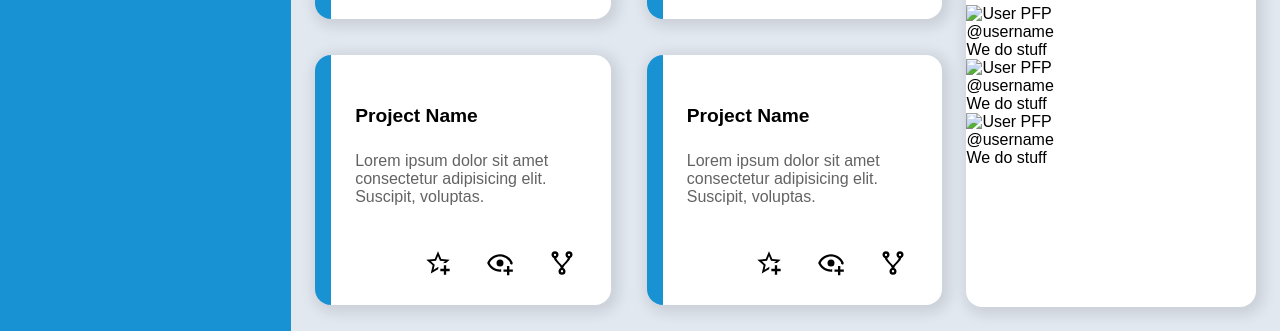
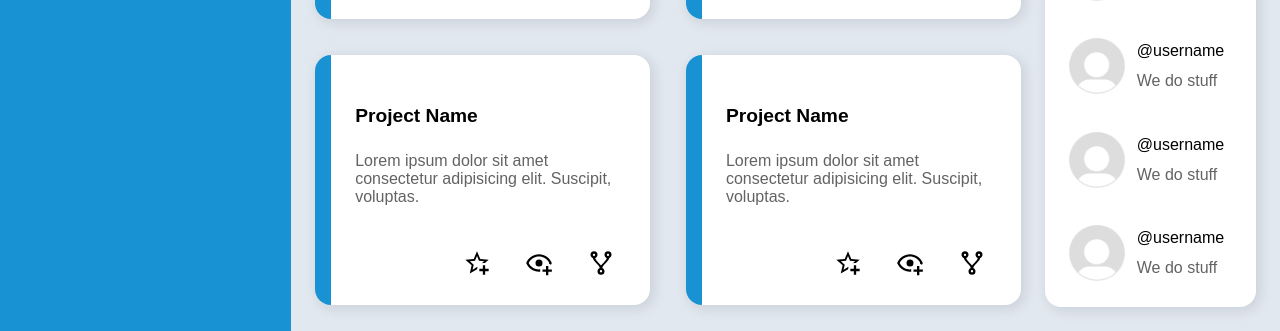
Before and after one commit to Siriuszx/admin-dashboard, a plain HTML site: page index.html in a window 1280 px wide. Shown: the part 773-1104 px from the top of the page. Drawn offline with Linux system fonts and the light colour scheme.

Commit message:
Add style to trending section

```diff
--- a/index.html
+++ b/index.html
@@ -190,24 +190,24 @@
                 <h4 class="container-header">Trending</h4>
                 <div class="trending-card-container">
                     <div class="trending-card">
-                        <img class="user-pfp" src="" alt="User PFP">
+                        <img class="user-pfp" src="imgs/Default_pfp.png" alt="User PFP">
                         <div class="user-alias">@<span class="usr-name">username</span></div>
                         <p class="user-bio">We do stuff</p>
                     </div>
                     <div class="trending-card">
-                        <img class="user-pfp" src="" alt="User PFP">
+                        <img class="user-pfp" src="imgs/Default_pfp.png" alt="User PFP">
                         <div class="user-alias">@<span class="usr-name">username</span></div>
-                        <div class="user-bio">We do stuff</div>
+                        <p class="user-bio">We do stuff</p>
                     </div>
                     <div class="trending-card">
-                        <img class="user-pfp" src="" alt="User PFP">
+                        <img class="user-pfp" src="imgs/Default_pfp.png" alt="User PFP">
                         <div class="user-alias">@<span class="usr-name">username</span></div>
-                        <div class="user-bio">We do stuff</div>
+                        <p class="user-bio">We do stuff</p>
                     </div>
                     <div class="trending-card">
-                        <img class="user-pfp" src="" alt="User PFP">
+                        <img class="user-pfp" src="imgs/Default_pfp.png" alt="User PFP">
                         <div class="user-alias">@<span class="usr-name">username</span></div>
-                        <div class="user-bio">We do stuff</div>
+                        <p class="user-bio">We do stuff</p>
                     </div>
 
                 </div>
--- a/style.css
+++ b/style.css
@@ -235,7 +235,7 @@ h5 {
     grid-area: main;
     background-color: var(--main-bg-clr);
     display: grid;
-    grid-template-columns: 2fr 1fr;
+    grid-template-columns: 3fr 1fr;
 }
 
 .projects-container {
@@ -262,7 +262,7 @@ h5 {
     border-left: 16px solid var(--primary-clr);
     display: grid;
     grid-template-rows: 8fr 1fr;
-    box-shadow: 3px 3px 13px 5px rgba(0,0,0,0.1);
+    box-shadow: 3px 3px 13px 1px rgba(0, 0, 0, 0.1);
 }
 
 .card-actions {
@@ -302,7 +302,7 @@ h5 {
     border-radius: 16px;
     display: grid;
     align-items: center;
-    box-shadow: 3px 3px 13px 5px rgba(0,0,0,0.1);
+    box-shadow: 3px 3px 13px 5px rgba(0, 0, 0, 0.1);
 }
 
 .announcement-card>p {
@@ -320,7 +320,38 @@ h5 {
 }
 
 .trending-card-container {
+    padding: 24px;
     background-color: var(--secondary-clr);
     border-radius: 16px;
-    box-shadow: 3px 3px 13px 5px rgba(0,0,0,0.1);
+    box-shadow: 3px 3px 13px 1px rgba(0, 0, 0, 0.1);
+    display: grid;
+    justify-content: start;
+    justify-items: center;
+    align-content: space-between;
 }
+
+.trending-card {
+    display: grid;
+    align-items: center;
+    column-gap: 12px;
+    grid-template-columns: 1fr 3fr;
+    grid-template-rows: repeat(2, 30px);
+    grid-template-areas:
+        'pfp user-alias'
+        'pfp bio';
+}
+
+.user-pfp {
+    grid-area: pfp;
+    width: 56px;
+    align-self: center;
+}
+
+.user-alias {
+    grid-area: user-alias;
+}
+
+.user-bio {
+    grid-area: bio;
+    margin: 0;
+}
```
Also changed, not shown: imgs/Default_pfp.png (added).
